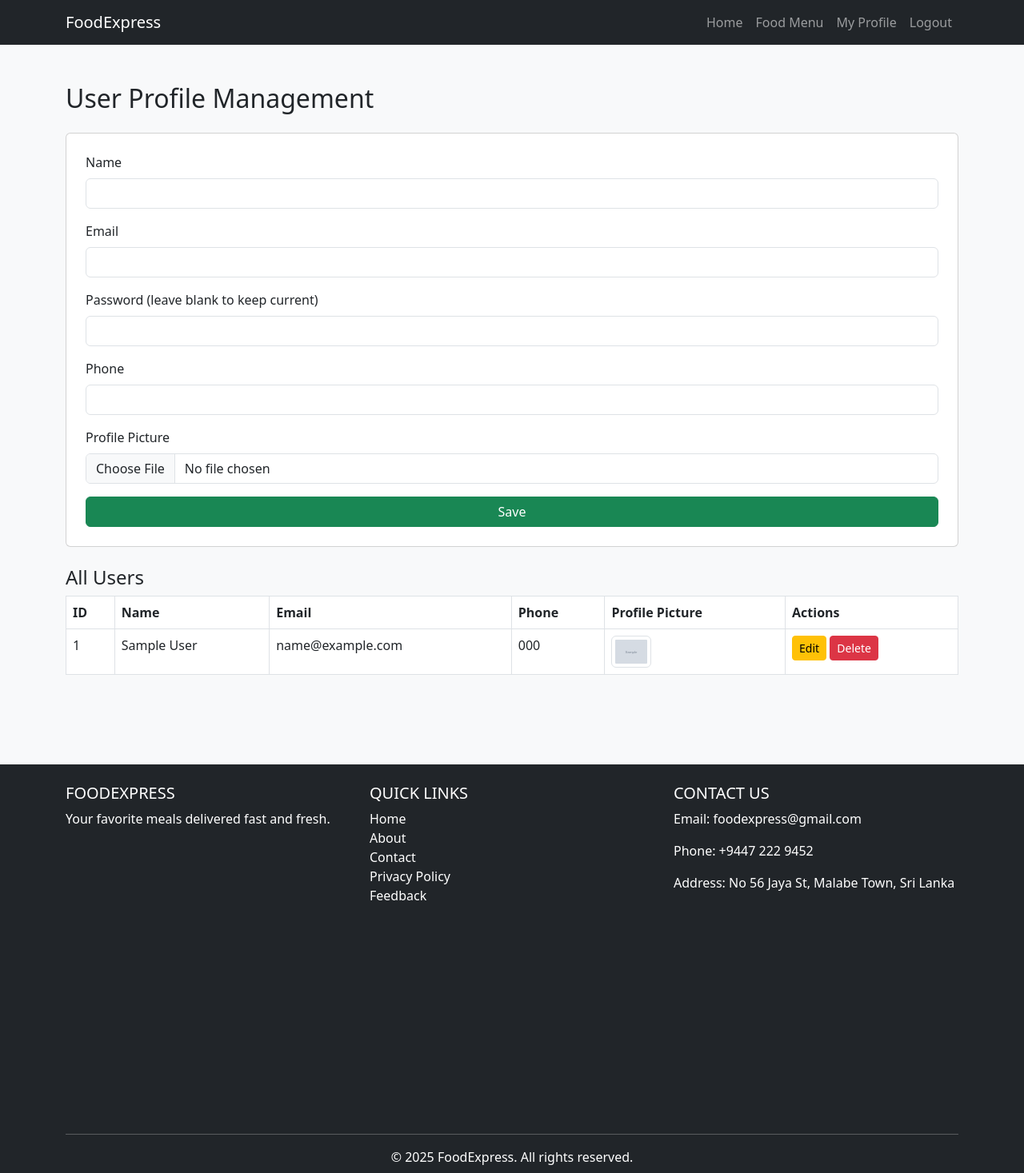
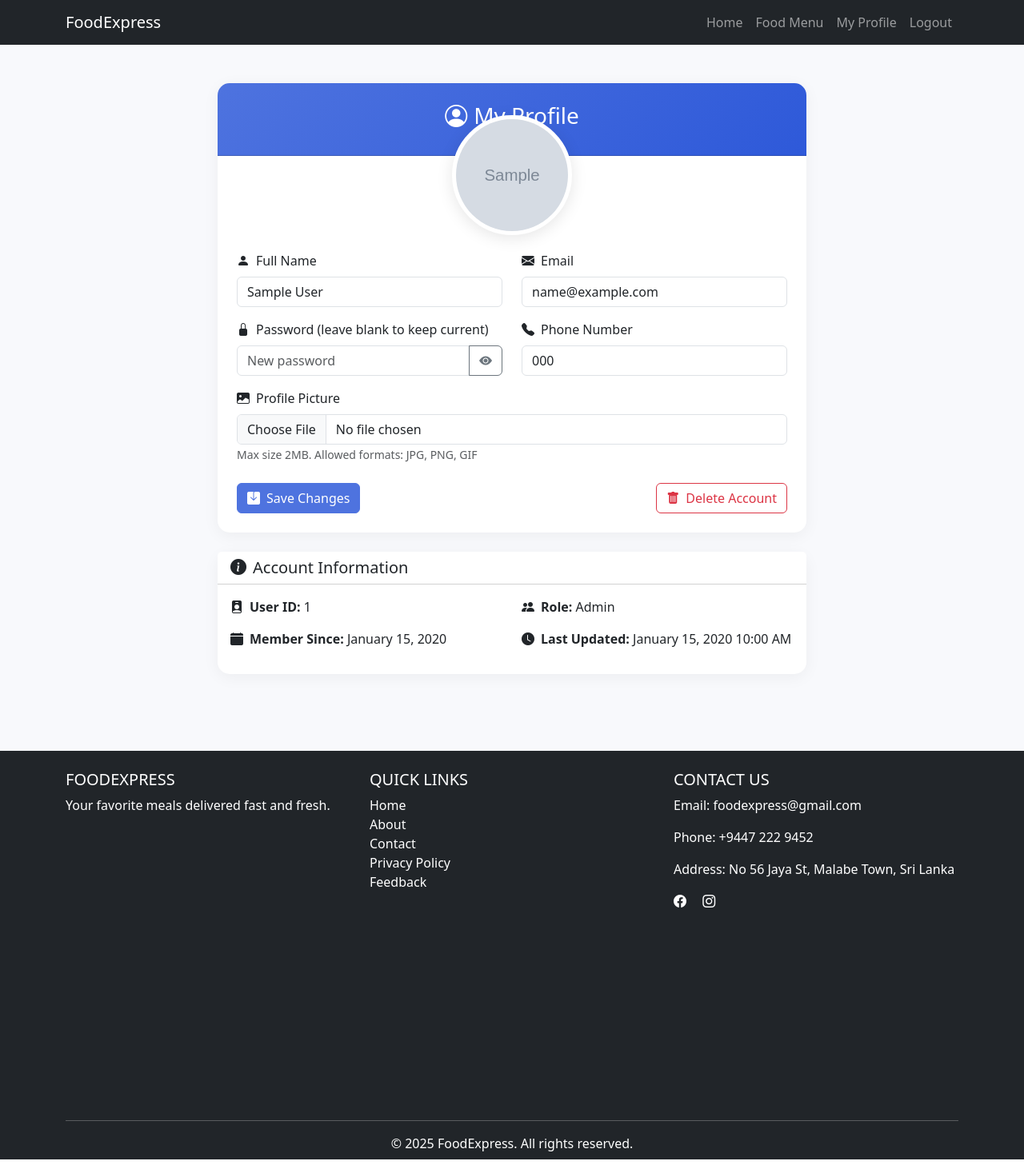
Before and after one commit to sathirapramudith123/Food-Delivery-Web-Site, a PHP site: page /profile.php in a window 1280 px wide. Shown: the whole page at 80% size. Run offline with PHP 8.4, Linux system fonts and the light colour scheme; the visitor is signed in with stand-in values (Sample User, id 1); tables that the repository leaves empty or names only in its code hold one stand-in row (values such as "Sample post"); grey boxes marked "Sample" are stand-in pictures; a map, chart or similar area stays blank; grey boxes are pictures that could not be loaded.

Commit message:
some update site

```diff
--- a/index/login.php
+++ b/index/login.php
@@ -24,13 +24,13 @@ if ($_SERVER["REQUEST_METHOD"] == "POST") {
 
       switch ($role) {
         case 'user':
-          header("Location: profile.php");
+          header("Location: home.php"); //navigate to user home page
           break;
         case 'delivery':
-          header("Location: deliveryprofile.php");
+          header("Location: order.php"); //navigate to delivery dashboard
           break;
         case 'admin':
-          header("Location: adminprofile.php");
+          header("Location: admindashboard.php"); //naviagte to admin dashboard
           break;
       }
       exit();
--- a/index/profile.php
+++ b/index/profile.php
@@ -1,5 +1,4 @@
 <?php
-
 session_start();
 if (!isset($_SESSION['user_id']) || $_SESSION['user_role'] !== 'user') {
   header("Location: login.php");
@@ -7,12 +6,13 @@ if (!isset($_SESSION['user_id']) || $_SESSION['user_role'] !== 'user') {
 }
 
 include 'database.php';
+
 $message = '';
 $user = null;
+$userId = $_SESSION['user_id'];
 
-// Create / Update
+// Handle form submit (Create/Update)
 if ($_SERVER["REQUEST_METHOD"] == "POST" && isset($_POST['save'])) {
-  $id = $_POST['user_id'] ?? '';
   $name = trim($_POST['name']);
   $email = trim($_POST['email']);
   $password = !empty($_POST['password']) ? password_hash($_POST['password'], PASSWORD_DEFAULT) : null;
@@ -20,136 +20,254 @@ if ($_SERVER["REQUEST_METHOD"] == "POST" && isset($_POST['save'])) {
   $uploadDir = 'uploads/';
   $profilePic = '';
 
-  // Handle file upload
-  if (isset($_FILES['profile_pic']) && $_FILES['profile_pic']['error'] == 0) {
-    $profilePic = $uploadDir . basename($_FILES['profile_pic']['name']);
+  // File upload validation
+  if (isset($_FILES['profile_pic']) && $_FILES['profile_pic']['error'] === 0) {
+    $allowed = ['jpg', 'jpeg', 'png', 'gif'];
+    $ext = strtolower(pathinfo($_FILES['profile_pic']['name'], PATHINFO_EXTENSION));
+    if (in_array($ext, $allowed)) {
+      $profilePic = $uploadDir . uniqid('img_') . '.' . $ext;
       move_uploaded_file($_FILES['profile_pic']['tmp_name'], $profilePic);
     }
-
-  if ($id) {
-    // Update
-    $sql = "UPDATE users SET name=?, email=?, phone=?" . ($password ? ", password=?" : "") . ($profilePic ? ", profile_pic=?" : "") . " WHERE id=?";
-    $stmt = $conn->prepare($sql);
-    if ($password && $profilePic) {
-      $stmt->bind_param("sssssi", $name, $email, $phone, $password, $profilePic, $id);
-    } elseif ($password) {
-      $stmt->bind_param("ssssi", $name, $email, $phone, $password, $id);
-    } elseif ($profilePic) {
-      $stmt->bind_param("ssssi", $name, $email, $phone, $profilePic, $id);
-    } else {
-      $stmt->bind_param("sssi", $name, $email, $phone, $id);
   }
 
+  // Update only current user
+  $query = "UPDATE users SET name = ?, email = ?, phone = ?";
+  $types = "sss";
+  $params = [$name, $email, $phone];
+
+  if ($password) {
+    $query .= ", password = ?";
+    $types .= "s";
+    $params[] = $password;
+  }
+
+  if ($profilePic) {
+    $query .= ", profile_pic = ?";
+    $types .= "s";
+    $params[] = $profilePic;
+  }
+
+  $query .= " WHERE id = ?";
+  $types .= "i";
+  $params[] = $userId;
+
+  $stmt = $conn->prepare($query);
+  $stmt->bind_param($types, ...$params);
   if ($stmt->execute()) {
-      $message = "User updated successfully.";
+    $message = "Profile updated successfully!";
   } else {
-      $message = "Error updating user.";
-    }
-    $stmt->close();
-  } else {
-    // Create
-    $stmt = $conn->prepare("INSERT INTO users (name, email, password, phone, profile_pic) VALUES (?, ?, ?, ?, ?)");
-    $stmt->bind_param("sssss", $name, $email, $password, $phone, $profilePic);
-    if ($stmt->execute()) {
-      $message = "User created successfully.";
-    } else {
-      $message = "Error creating user.";
+    $message = "Error updating profile. Please try again.";
   }
   $stmt->close();
 }
-}
 
-// Read for Edit
-if (isset($_GET['edit'])) {
-  $id = $_GET['edit'];
-  $result = $conn->query("SELECT * FROM users WHERE id = $id");
+// Read current user's profile
+$stmt = $conn->prepare("SELECT * FROM users WHERE id = ?");
+$stmt->bind_param("i", $userId);
+$stmt->execute();
+$result = $stmt->get_result();
 $user = $result->fetch_assoc();
-}
+$stmt->close();
 
-// Delete
-if (isset($_GET['delete'])) {
-  $id = $_GET['delete'];
-  $conn->query("DELETE FROM users WHERE id = $id");
-  header("Location: profile.php");
+// Handle self-deletion
+if (isset($_GET['delete']) && intval($_GET['delete']) === $userId) {
+  $stmt = $conn->prepare("DELETE FROM users WHERE id = ?");
+  $stmt->bind_param("i", $userId);
+  $stmt->execute();
+  $stmt->close();
+  session_destroy();
+  header("Location: login.php");
   exit();
 }
-
-// List all users
-$users = $conn->query("SELECT * FROM users");
 ?>
 
 <!DOCTYPE html>
 <html lang="en">
 <head>
   <meta charset="UTF-8">
-  <title>User Profile Management</title>
+  <meta name="viewport" content="width=device-width, initial-scale=1.0">
+  <title>My Profile | User Dashboard</title>
   <link href="https://cdn.jsdelivr.net/npm/bootstrap@5.3.0/dist/css/bootstrap.min.css" rel="stylesheet">
+  <link rel="stylesheet" href="https://cdn.jsdelivr.net/npm/bootstrap-icons@1.10.0/font/bootstrap-icons.css">
+  <style>
+    :root {
+      --primary-color: #4e73df;
+      --secondary-color: #f8f9fc;
+      --accent-color: #2e59d9;
+      --text-color: #5a5c69;
+    }
+    body {
+      background-color: var(--secondary-color);
+      color: var(--text-color);
+    }
+    .profile-card {
+      border-radius: 15px;
+      box-shadow: 0 4px 20px rgba(0, 0, 0, 0.05);
+      border: none;
+    }
+    .profile-header {
+      background: linear-gradient(135deg, var(--primary-color) 0%, var(--accent-color) 100%);
+      color: white;
+      border-radius: 15px 15px 0 0 !important;
+      padding: 1.5rem;
+    }
+    .profile-pic-container {
+      width: 150px;
+      height: 150px;
+      border-radius: 50%;
+      border: 5px solid white;
+      overflow: hidden;
+      margin: -75px auto 20px;
+      background-color: #fff;
+      box-shadow: 0 4px 20px rgba(0, 0, 0, 0.1);
+    }
+    .profile-pic {
+      width: 100%;
+      height: 100%;
+      object-fit: cover;
+    }
+    .btn-primary-custom {
+      background-color: var(--primary-color);
+      border-color: var(--primary-color);
+    }
+    .btn-primary-custom:hover {
+      background-color: var(--accent-color);
+      border-color: var(--accent-color);
+    }
+    .form-control:focus {
+      border-color: var(--primary-color);
+      box-shadow: 0 0 0 0.25rem rgba(78, 115, 223, 0.25);
+    }
+    .nav-pills .nav-link.active {
+      background-color: var(--primary-color);
+    }
+    .nav-pills .nav-link {
+      color: var(--text-color);
+    }
+  </style>
 </head>
-<body class="bg-light">
+<body>
 <?php include 'navbar.php'; ?>
+
 <div class="container py-5">
-  <h2 class="mb-4">User Profile Management</h2>
+  <div class="row justify-content-center">
+    <div class="col-lg-8">
+      <div class="card profile-card mb-4">
+        <div class="card-header profile-header text-center">
+          <h3><i class="bi bi-person-circle me-2"></i>My Profile</h3>
+        </div>
 
+        <div class="card-body p-4">
           <?php if (!empty($message)): ?>
-    <div class="alert alert-info"><?= $message ?></div>
+            <div class="alert alert-dismissible alert-<?= strpos($message, 'successfully') !== false ? 'success' : 'danger' ?>">
+              <?= htmlspecialchars($message) ?>
+              <button type="button" class="btn-close" data-bs-dismiss="alert" aria-label="Close"></button>
+            </div>
           <?php endif; ?>
 
-  <form method="POST" enctype="multipart/form-data" class="card p-4 mb-4">
-    <input type="hidden" name="user_id" value="<?= $user['id'] ?? '' ?>">
-    <div class="mb-3">
-      <label class="form-label">Name</label>
-      <input type="text" name="name" class="form-control" value="<?= $user['name'] ?? '' ?>" required>
+          <div class="profile-pic-container">
+            <?php if (!empty($user['profile_pic'])): ?>
+              <img src="<?= htmlspecialchars($user['profile_pic']) ?>" alt="Profile" class="profile-pic">
+            <?php else: ?>
+              <div class="d-flex align-items-center justify-content-center h-100">
+                <i class="bi bi-person-fill" style="font-size: 5rem; color: #ddd;"></i>
               </div>
-    <div class="mb-3">
-      <label class="form-label">Email</label>
-      <input type="email" name="email" class="form-control" value="<?= $user['email'] ?? '' ?>" required>
-    </div>
-    <div class="mb-3">
-      <label class="form-label">Password (leave blank to keep current)</label>
-      <input type="password" name="password" class="form-control">
-    </div>
-    <div class="mb-3">
-      <label class="form-label">Phone</label>
-      <input type="text" name="phone" class="form-control" value="<?= $user['phone'] ?? '' ?>">
-    </div>
-    <div class="mb-3">
-      <label class="form-label">Profile Picture</label>
-      <input type="file" name="profile_pic" class="form-control">
-      <?php if (!empty($user['profile_pic'])): ?>
-        <img src="<?= $user['profile_pic'] ?>" alt="Profile" class="img-thumbnail mt-2" width="100">
             <?php endif; ?>
           </div>
-    <button type="submit" name="save" class="btn btn-success">Save</button>
+
+          <form method="POST" enctype="multipart/form-data">
+            <div class="row">
+              <div class="col-md-6 mb-3">
+                <label class="form-label"><i class="bi bi-person-fill me-2"></i>Full Name</label>
+                <input type="text" name="name" class="form-control" value="<?= htmlspecialchars($user['name']) ?>" required>
+              </div>
+              <div class="col-md-6 mb-3">
+                <label class="form-label"><i class="bi bi-envelope-fill me-2"></i>Email</label>
+                <input type="email" name="email" class="form-control" value="<?= htmlspecialchars($user['email']) ?>" required>
+              </div>
+            </div>
+
+            <div class="row">
+              <div class="col-md-6 mb-3">
+                <label class="form-label"><i class="bi bi-lock-fill me-2"></i>Password (leave blank to keep current)</label>
+                <div class="input-group">
+                  <input type="password" name="password" id="password" class="form-control" placeholder="New password">
+                  <button class="btn btn-outline-secondary" type="button" id="togglePassword">
+                    <i class="bi bi-eye-fill"></i>
+                  </button>
+                </div>
+              </div>
+              <div class="col-md-6 mb-3">
+                <label class="form-label"><i class="bi bi-telephone-fill me-2"></i>Phone Number</label>
+                <input type="text" name="phone" class="form-control" value="<?= htmlspecialchars($user['phone']) ?>">
+              </div>
+            </div>
+
+            <div class="mb-4">
+              <label class="form-label"><i class="bi bi-image-fill me-2"></i>Profile Picture</label>
+              <input type="file" name="profile_pic" class="form-control" accept="image/*">
+              <small class="text-muted">Max size 2MB. Allowed formats: JPG, PNG, GIF</small>
+            </div>
+
+            <div class="d-flex justify-content-between">
+              <button type="submit" name="save" class="btn btn-primary-custom text-white">
+                <i class="bi bi-save-fill me-2"></i>Save Changes
+              </button>
+              <a href="?delete=<?= $userId ?>" class="btn btn-outline-danger" onclick="return confirm('Are you sure you want to permanently delete your account? This cannot be undone.')">
+                <i class="bi bi-trash-fill me-2"></i>Delete Account
+              </a>
+            </div>
           </form>
+        </div>
+      </div>
 
-  <h4>All Users</h4>
-  <table class="table table-bordered bg-white">
-    <thead>
-      <tr>
-        <th>ID</th><th>Name</th><th>Email</th><th>Phone</th><th>Profile Picture</th><th>Actions</th>
-      </tr>
-    </thead>
-    <tbody>
-      <?php while ($row = $users->fetch_assoc()): ?>
-        <tr>
-          <td><?= $row['id'] ?></td>
-          <td><?= $row['name'] ?></td>
-          <td><?= $row['email'] ?></td>
-          <td><?= $row['phone'] ?></td>
-          <td>
-            <?php if ($row['profile_pic']): ?>
-              <img src="<?= $row['profile_pic'] ?>" width="50" class="img-thumbnail">
+      <div class="card profile-card">
+        <div class="card-header bg-white">
+          <h5 class="mb-0"><i class="bi bi-info-circle-fill me-2"></i>Account Information</h5>
+        </div>
+        <div class="card-body">
+          <div class="row">
+            <div class="col-md-6">
+              <p><strong><i class="bi bi-person-badge-fill me-2"></i>User ID:</strong> <?= htmlspecialchars($user['id']) ?></p>
+              <p><strong><i class="bi bi-calendar-fill me-2"></i>Member Since:</strong> <?= date('F j, Y', strtotime($user['created_at'])) ?></p>
+            </div>
+            <div class="col-md-6">
+              <p><strong><i class="bi bi-people-fill me-2"></i>Role:</strong> <?= htmlspecialchars(ucfirst($user['role'])) ?></p>
+              <p><strong><i class="bi bi-clock-fill me-2"></i>Last Updated:</strong>
+                <?php if (!empty($user['updated_at'])): ?>
+                  <?= date('F j, Y g:i A', strtotime($user['updated_at'])) ?>
+                <?php else: ?>
+                  N/A
                 <?php endif; ?>
-          </td>
-          <td>
-            <a href="?edit=<?= $row['id'] ?>" class="btn btn-sm btn-warning">Edit</a>
-            <a href="?delete=<?= $row['id'] ?>" class="btn btn-sm btn-danger" onclick="return confirm('Delete this user?')">Delete</a>
-          </td>
-        </tr>
-      <?php endwhile; ?>
-    </tbody>
-  </table>
+              </p>
             </div>
+          </div>
+        </div>
+      </div>
+    </div>
+  </div>
+</div>
+
 <?php include 'footer.php'; ?>
+
+<script src="https://cdn.jsdelivr.net/npm/bootstrap@5.3.0/dist/js/bootstrap.bundle.min.js"></script>
+<script>
+  // Toggle password visibility
+  document.getElementById('togglePassword').addEventListener('click', function() {
+    const passwordInput = document.getElementById('password');
+    const type = passwordInput.getAttribute('type') === 'password' ? 'text' : 'password';
+    passwordInput.setAttribute('type', type);
+    this.innerHTML = type === 'password' ? '<i class="bi bi-eye-fill"></i>' : '<i class="bi bi-eye-slash-fill"></i>';
+  });
+
+  // Auto-dismiss alerts after 5 seconds
+  setTimeout(() => {
+    const alerts = document.querySelectorAll('.alert');
+    alerts.forEach(alert => {
+      const bsAlert = new bootstrap.Alert(alert);
+      bsAlert.close();
+    });
+  }, 5000);
+</script>
 </body>
 </html>
```
Also changed, not shown: index/adminprofile.php (+23 -15 lines), index/uploads/OIP.jpeg (added), index/uploads/img_68564c1f5f3e4.png (added), index/uploads/profile_685650120c8841.65306082.jpg (added), index/uploads/profile_68565021880e27.13723285.jpg (added). Lines whose indentation alone changed are shown as unchanged.
